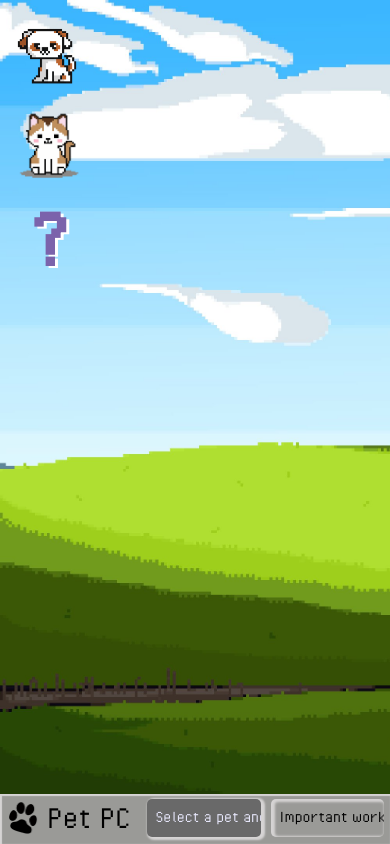
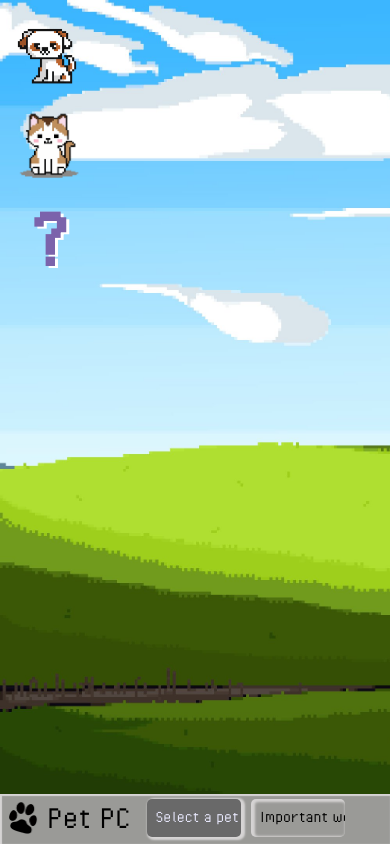
Before and after one commit to amandarosr/pet-pc, a React (Create React App) app: page / in a window 390 px wide. Built offline with nearby package versions, Linux system fonts and the light colour scheme.

Commit message:
ajuste de footer no mobile

```diff
--- a/src/App.css
+++ b/src/App.css
@@ -180,7 +180,7 @@ footer {
   }
 
   .animal-pic img {
-    max-width: 230px;
+    max-width: 215px;
     max-height: 200px;
   }
 
@@ -195,7 +195,7 @@ footer {
     text-wrap: nowrap;
   }
   .h2 {
-    width: 25%;
+    width: 20%;
     font-size: 18px;
     text-wrap: nowrap;
     overflow-x: hidden;
```
